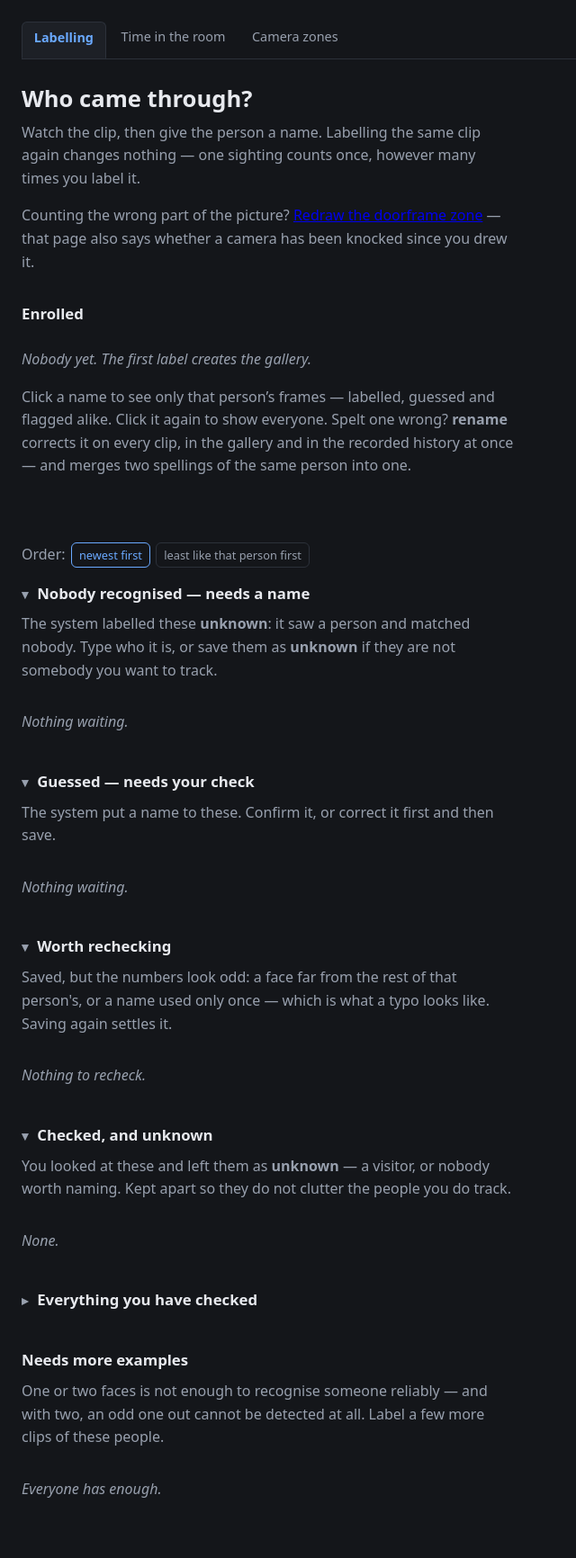
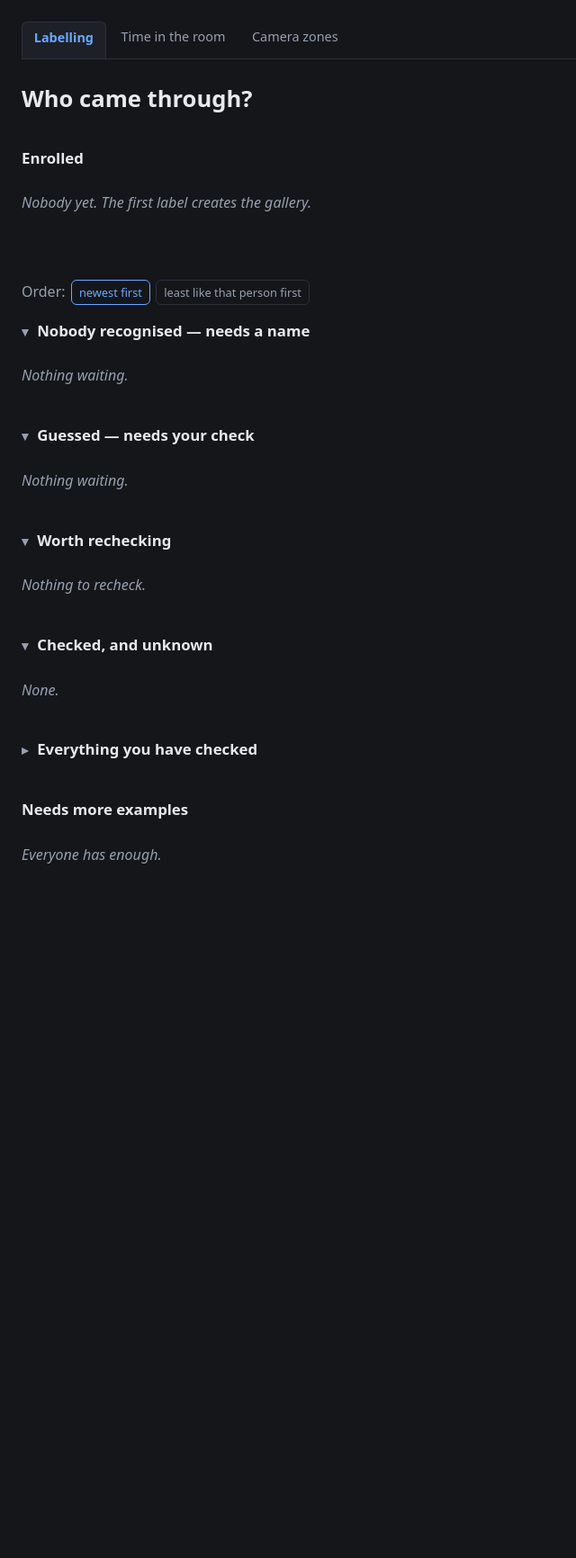
Before and after one commit to Novelty-Labs-Stuhi/coworkingroom-camera-system, a FastAPI app: page / in a window 1280 px wide. Shown: the whole page at 90% size, without its empty margins (0-640 px from the left). After the commit the page ends 960 px from the top, so only its background shows below. Run offline with FastAPI, Linux system fonts and the light colour scheme; data that the repository does not hold is empty.

Commit message:
Drop the instructional text from the pages
Twelve paragraphs explaining how to use a page somebody uses every day. The
headings, the counts and the controls say what each pile is; the prose only pushed
the work further down the screen.

Kept: the sort control and the "showing one person" status, which are controls and
state rather than instructions, and the short empty-state lines.

Co-Authored-By: Claude Opus 5 <noreply@anthropic.com>

```diff
--- a/vision/src/stuhi_vision/web/templates/index.html
+++ b/vision/src/stuhi_vision/web/templates/index.html
@@ -11,26 +11,15 @@
   {% include "nav.html" %}
   <header>
     <h1>Who came through?</h1>
-    <p class="hint">
-      Watch the clip, then give the person a name. Labelling the same clip again
-      changes nothing &mdash; one sighting counts once, however many times you label it.
-    </p>
-    <p class="hint">
-      Counting the wrong part of the picture? <a href="/zones">Redraw the doorframe zone</a>
-      &mdash; that page also says whether a camera has been knocked since you drew it.
-    </p>
+
+
   </header>
 
   <section id="people-panel">
     <h2>Enrolled</h2>
     <ul id="people" class="people"></ul>
     <p class="empty" id="people-empty">Nobody yet. The first label creates the gallery.</p>
-    <p class="hint">
-      Click a name to see only that person&rsquo;s frames &mdash; labelled, guessed and
-      flagged alike. Click it again to show everyone.
-      Spelt one wrong? <b>rename</b> corrects it on every clip, in the gallery and in the
-      recorded history at once &mdash; and merges two spellings of the same person into one.
-    </p>
+
     <p class="result" id="rename-result" role="status"></p>
     <p class="hint" id="showing" role="status" hidden></p>
   </section>
@@ -44,10 +33,7 @@
   <section class="pile" data-pile="unchecked_unknown">
     <h2><button type="button" class="fold" aria-expanded="true">&#9662;</button>
       Nobody recognised &mdash; needs a name <span class="count"></span></h2>
-    <p class="hint">
-      The system labelled these <b>unknown</b>: it saw a person and matched nobody. Type who
-      it is, or save them as <b>unknown</b> if they are not somebody you want to track.
-    </p>
+
     <div class="grid"></div>
     <p class="empty">Nothing waiting.</p>
   </section>
@@ -55,9 +41,7 @@
   <section class="pile" data-pile="unchecked_named">
     <h2><button type="button" class="fold" aria-expanded="true">&#9662;</button>
       Guessed &mdash; needs your check <span class="count"></span></h2>
-    <p class="hint">
-      The system put a name to these. Confirm it, or correct it first and then save.
-    </p>
+
     <div class="grid"></div>
     <p class="empty">Nothing waiting.</p>
   </section>
@@ -65,10 +49,7 @@
   <section class="pile" data-pile="recheck">
     <h2><button type="button" class="fold" aria-expanded="true">&#9662;</button>
       Worth rechecking <span class="count"></span></h2>
-    <p class="hint">
-      Saved, but the numbers look odd: a face far from the rest of that person's, or a name
-      used only once &mdash; which is what a typo looks like. Saving again settles it.
-    </p>
+
     <div class="grid"></div>
     <p class="empty">Nothing to recheck.</p>
   </section>
@@ -76,10 +57,7 @@
   <section class="pile" data-pile="checked_unknown">
     <h2><button type="button" class="fold" aria-expanded="true">&#9662;</button>
       Checked, and unknown <span class="count"></span></h2>
-    <p class="hint">
-      You looked at these and left them as <b>unknown</b> &mdash; a visitor, or nobody worth
-      naming. Kept apart so they do not clutter the people you do track.
-    </p>
+
     <div class="grid"></div>
     <p class="empty">None.</p>
   </section>
@@ -87,20 +65,14 @@
   <section class="pile" data-pile="checked">
     <h2><button type="button" class="fold" aria-expanded="false">&#9656;</button>
       Everything you have checked <span class="count"></span></h2>
-    <p class="hint">
-      All of it, including the two piles above &mdash; for finding a past sighting rather than
-      working through. Give a different name to correct one.
-    </p>
+
     <div class="grid"></div>
     <p class="empty">None yet.</p>
   </section>
 
   <section id="thin-panel">
     <h2>Needs more examples</h2>
-    <p class="hint">
-      One or two faces is not enough to recognise someone reliably &mdash; and with two, an
-      odd one out cannot be detected at all. Label a few more clips of these people.
-    </p>
+
     <ul id="thin" class="people"></ul>
     <p class="empty" id="thin-empty">Everyone has enough.</p>
   </section>
```
Also changed, not shown: vision/src/stuhi_vision/web/templates/zones.html (+3 -14 lines).
